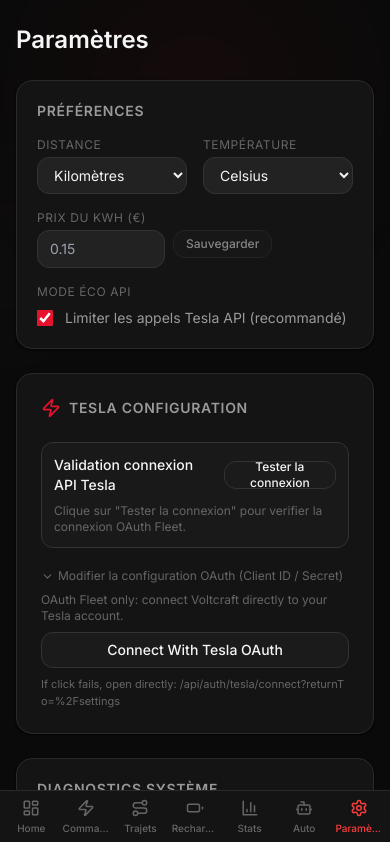
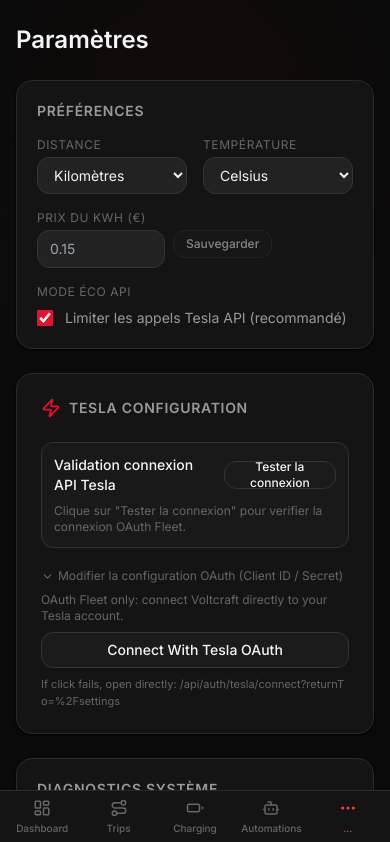
Before and after one commit to prophane/voltcraft, a React (Vite) app in the folder apps/web/: page /settings in a window 390 px wide. Shown: the top 842 px of the page. Built offline with nearby package versions, Linux system fonts and the light colour scheme; no server answers.

Commit message:
feat(web): use 5-tab mobile nav with ellipsis more entry

```diff
--- a/apps/web/src/components/layout/mobile-bottom-nav.tsx
+++ b/apps/web/src/components/layout/mobile-bottom-nav.tsx
@@ -1,15 +1,13 @@
 import { NavLink } from 'react-router-dom'
-import { LayoutDashboard, Zap, Route, Battery, BarChart3, Bot, Settings } from 'lucide-react'
+import { LayoutDashboard, Route, Battery, Bot, Ellipsis } from 'lucide-react'
 import { cn } from '@/lib/utils'
 
 const NAV_ITEMS = [
-  { to: '/',         label: 'Home',       icon: LayoutDashboard },
-  { to: '/commands', label: 'Commandes',  icon: Zap },
-  { to: '/trips',    label: 'Trajets',    icon: Route },
-  { to: '/charges',  label: 'Recharges',  icon: Battery },
-  { to: '/stats',    label: 'Stats',      icon: BarChart3 },
-  { to: '/automations', label: 'Auto',    icon: Bot },
-  { to: '/settings', label: 'Paramètres', icon: Settings },
+  { to: '/',            label: 'Dashboard',   icon: LayoutDashboard },
+  { to: '/trips',       label: 'Trips',       icon: Route },
+  { to: '/charges',     label: 'Charging',    icon: Battery },
+  { to: '/automations', label: 'Automations', icon: Bot },
+  { to: '/settings',    label: '...',         icon: Ellipsis },
 ]
 
 export function MobileBottomNav() {
```
